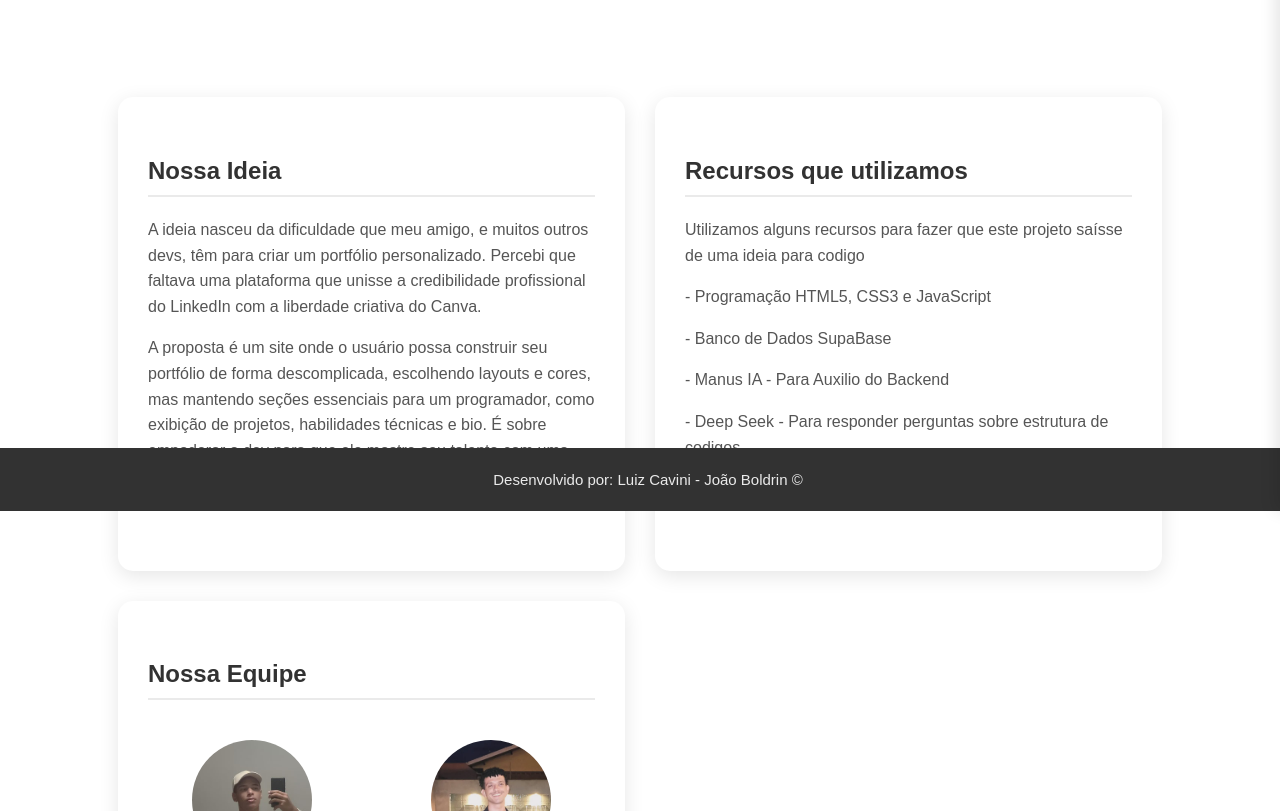
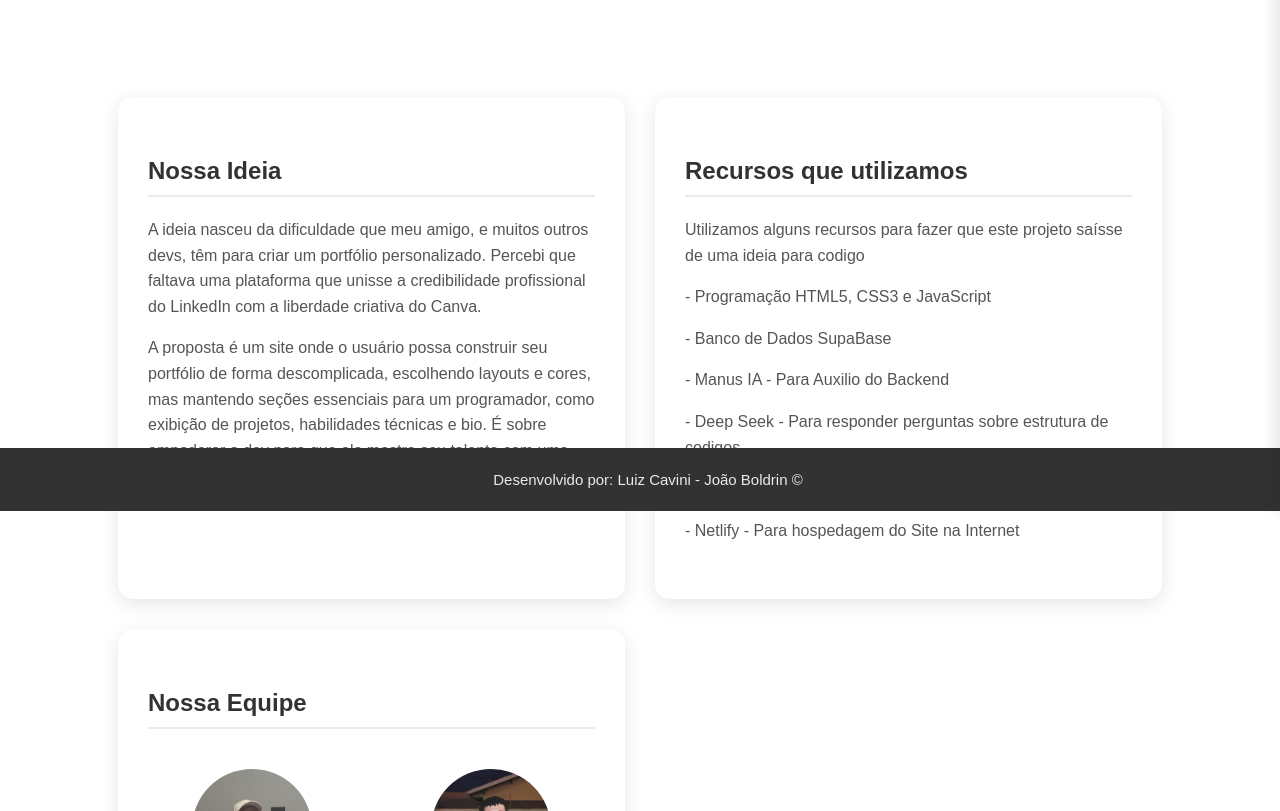
Before and after one commit to naoeokami/Gerador_de_Portifolio, a plain HTML site: page pages/sobre.html in a window 1280 px wide. Shown: the part 289-1100 px from the top of the page. Drawn offline with Linux system fonts and the light colour scheme.

Commit message:
1.0.1 - FINALIZADO 101%

```diff
--- a/pages/sobre.html
+++ b/pages/sobre.html
@@ -67,6 +67,7 @@
                 <p>- Manus IA - Para Auxilio do Backend</p>
                 <p>- Deep Seek - Para responder perguntas sobre estrutura de codigos</p>
                 <p>- GitHub - Para controle de versionamento </p>
+                <p>- Netlify - Para hospedagem do Site na Internet </p>
             </div>
 
             <div class="sobre_card">
```
